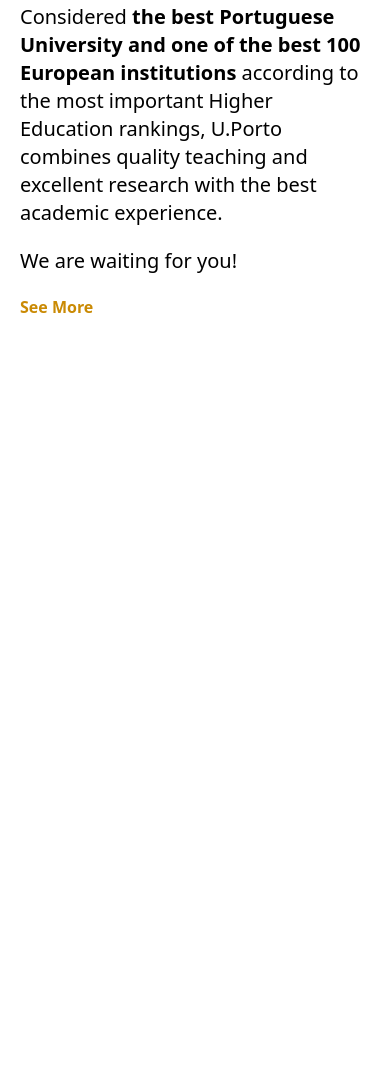
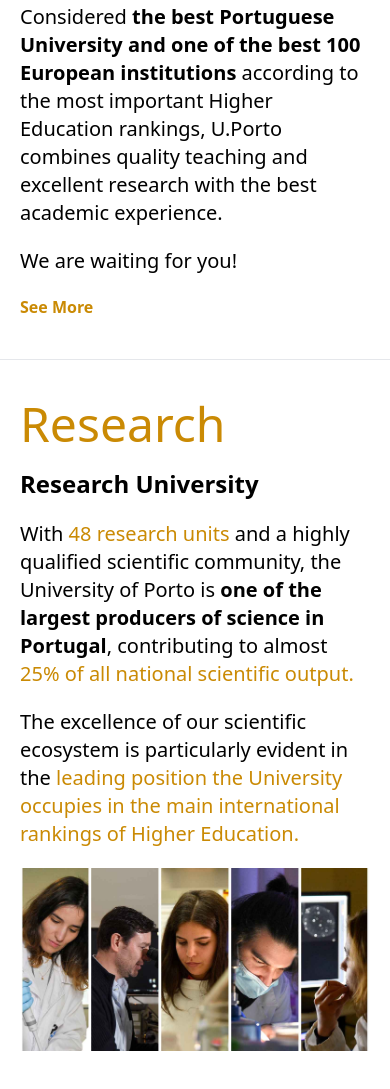
Before and after one commit to KevinRebakure/The-Gym-Cloning-7-Gate-University-of-Porto, a website: page index.html in a window 390 px wide. Shown: the part 2921-4010 px from the top of the page. Before the commit the page ends 3280 px from the top, so only its background shows below. Drawn offline with nearby package versions, Linux system fonts and the light colour scheme.

Commit message:
research mobile & desktop

```diff
--- a/index.html
+++ b/index.html
@@ -327,11 +327,17 @@
 
       <!-- motto section -->
 
-      <section class="space-y-5 p-5 py-10 sm:px-[10%] sm:flex gap-x-5">
+      <section class="gap-x-5 space-y-5 p-5 py-10 sm:flex sm:px-[10%]">
         <!-- motto -->
         <div class="relative sm:w-[40%]">
-            <img src="src/assets/school logo.png" class="hidden sm:block w-1/2 h-full absolute right-0 top-0 opacity-10 object-cover" alt="">
-          <h1 class="text-yellow-600 text-5xl font-light z-10">We are a University of Excellence!</h1>
+          <img
+            src="src/assets/school logo.png"
+            class="absolute right-0 top-0 hidden h-full w-1/2 object-cover opacity-10 sm:block"
+            alt=""
+          />
+          <h1 class="z-10 text-5xl font-light text-yellow-600">
+            We are a University of Excellence!
+          </h1>
         </div>
 
         <!-- paragraphs -->
@@ -346,10 +352,14 @@
           </p>
 
           <p class="text-xl font-light">
-            Considered <span class="font-semibold">the best Portuguese University and one of the best 100
-            European institutions</span> according to the most important Higher
-            Education rankings, U.Porto combines quality teaching and excellent
-            research with the best academic experience.
+            Considered
+            <span class="font-semibold"
+              >the best Portuguese University and one of the best 100 European
+              institutions</span
+            >
+            according to the most important Higher Education rankings, U.Porto
+            combines quality teaching and excellent research with the best
+            academic experience.
           </p>
 
           <p class="text-xl font-light">We are waiting for you!</p>
@@ -357,6 +367,47 @@
           <button class="font-semibold text-yellow-600">See More</button>
         </div>
       </section>
+
+      <!-- research section -->
+
+      <section
+        class="border-t grid gap-x-5 gap-y-5 p-5 py-10 sm:grid-cols-2 sm:px-[10%]"
+      >
+        <!-- title -->
+        <h1 class="z-10 text-5xl font-light text-yellow-600 sm:col-span-2">
+          Research
+        </h1>
+
+        <!-- paragraphs -->
+        <article class="space-y-5">
+          <h2 class="text-2xl font-semibold">Research University</h2>
+
+          <p class="text-xl font-light">
+            With <span class="text-yellow-600">48 research units</span> and a
+            highly qualified scientific community, the University of Porto is
+            <span class="font-semibold"
+              >one of the largest producers of science in Portugal</span
+            >, contributing to almost
+            <span class="text-yellow-600"
+              >25% of all national scientific output.</span
+            >
+          </p>
+
+          <p class="text-xl font-light">
+            The excellence of our scientific ecosystem is particularly evident
+            in the
+            <span class="text-yellow-600"
+              >leading position the University occupies in the main
+              international rankings of Higher Education.</span
+            >
+          </p>
+        </article>
+
+        <!-- image -->
+        <img src="src/assets/research.jpg" class="" alt="" />
+      </section>
+
+      <!-- quick info section -->
     </div>
   </body>
 </html>
```
Also changed, not shown: src/assets/research.jpg (added), src/styles/output.css.
